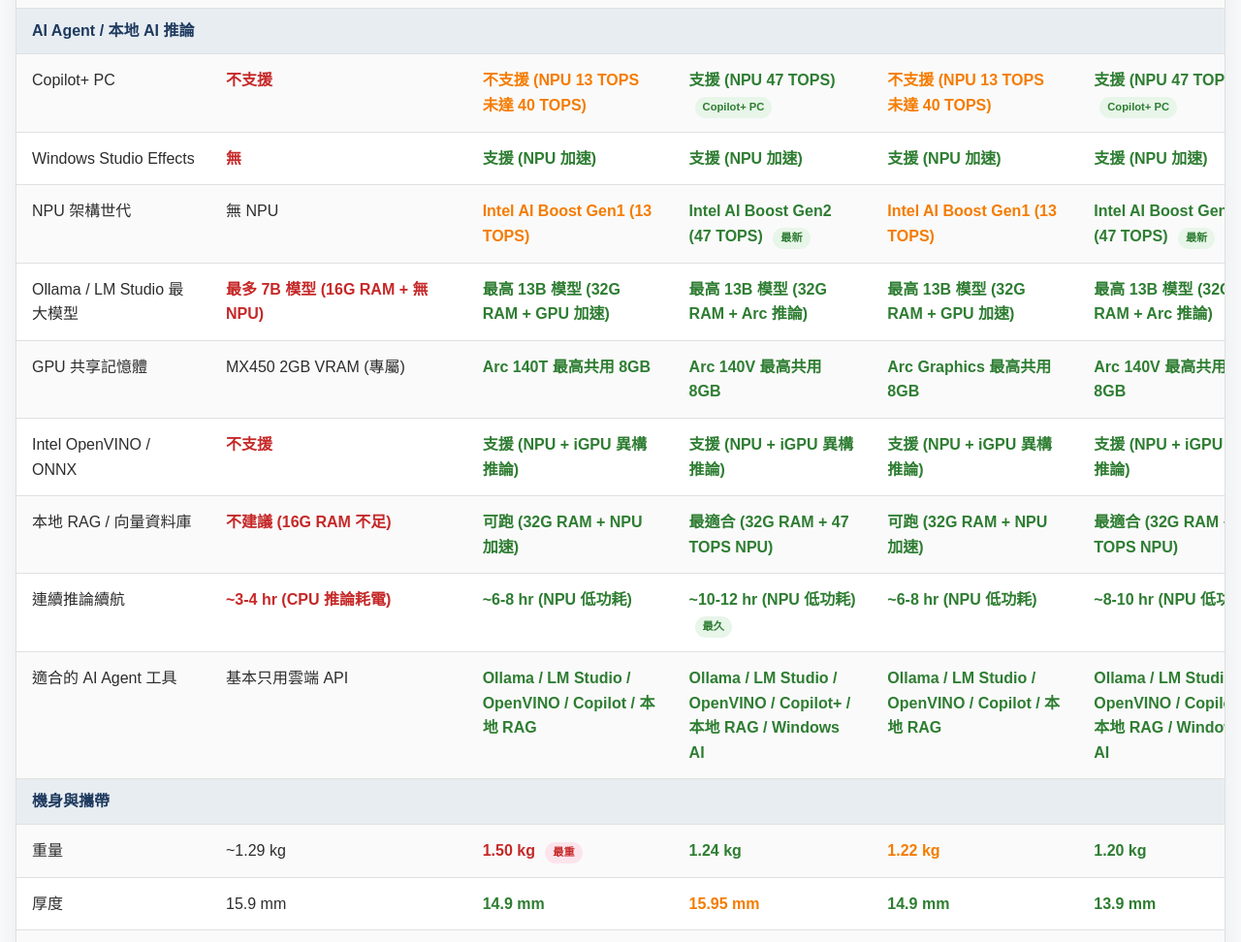
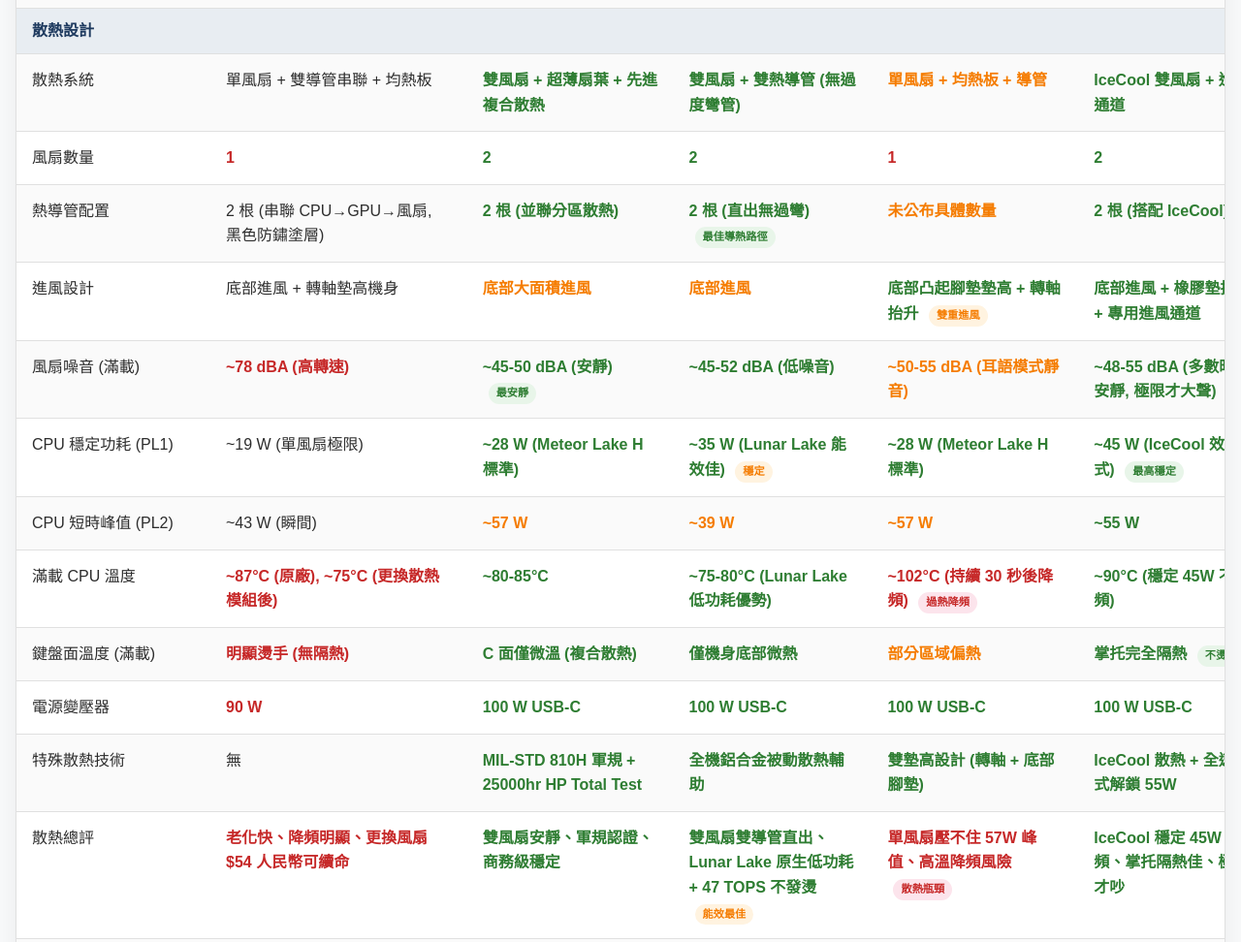
Before and after one commit to CharlieWang0012/laptop-compare, a plain HTML site: page index.html in a window 1280 px wide. Shown: the part 2420-3392 px from the top of the page at 97% size. Drawn offline with Linux system fonts and the light colour scheme.

Commit message:
add: 散熱設計完整分類 (11項)

```diff
--- a/index.html
+++ b/index.html
@@ -136,6 +136,20 @@
 <tr><td>色域/亮度</td><td>100% sRGB / ~300 nits</td><td class="win">100% DCI-P3 / 500 nits HDR</td><td class="win">100% DCI-P3 / 400 nits</td><td class="win">100% DCI-P3 / 600 nits HDR</td><td class="win">100% DCI-P3 / 400 nits</td></tr>
 <tr><td>認證/特色</td><td>無</td><td class="win">VESA HDR 400 / Dolby Vision / TUV 護眼</td><td class="win">VESA HDR True Black 500 / TUV 護眼</td><td class="win">VESA HDR True Black 600 / Dolby Vision / TUV 護眼</td><td class="win">VESA HDR True Black 500 / Dolby Vision / TUV 護眼</td></tr>
 
+<tr class="spec-category"><td colspan="6">散熱設計</td></tr>
+<tr><td>散熱系統</td><td>單風扇 + 雙導管串聯 + 均熱板</td><td class="win">雙風扇 + 超薄扇葉 + 先進複合散熱</td><td class="win">雙風扇 + 雙熱導管 (無過度彎管)</td><td class="tie">單風扇 + 均熱板 + 導管</td><td class="win">IceCool 雙風扇 + 進風通道</td></tr>
+<tr><td>風扇數量</td><td class="lose">1</td><td class="win">2</td><td class="win">2</td><td class="lose">1</td><td class="win">2</td></tr>
+<tr><td>熱導管配置</td><td>2 根 (串聯 CPU→GPU→風扇, 黑色防鏽塗層)</td><td class="win">2 根 (並聯分區散熱)</td><td class="win">2 根 (直出無過彎) <span class="badge badge-best">最佳導熱路徑</span></td><td class="tie">未公布具體數量</td><td class="win">2 根 (搭配 IceCool)</td></tr>
+<tr><td>進風設計</td><td>底部進風 + 轉軸墊高機身</td><td class="tie">底部大面積進風</td><td class="tie">底部進風</td><td class="win">底部凸起腳墊墊高 + 轉軸抬升 <span class="badge badge-good">雙重進風</span></td><td class="win">底部進風 + 橡膠墊抬升 + 專用進風通道</td></tr>
+<tr><td>風扇噪音 (滿載)</td><td class="lose">~78 dBA (高轉速)</td><td class="win">~45-50 dBA (安靜) <span class="badge badge-best">最安靜</span></td><td class="win">~45-52 dBA (低噪音)</td><td class="tie">~50-55 dBA (耳語模式靜音)</td><td class="win">~48-55 dBA (多數時間安靜, 極限才大聲)</td></tr>
+<tr><td>CPU 穩定功耗 (PL1)</td><td>~19 W (單風扇極限)</td><td class="win">~28 W (Meteor Lake H 標準)</td><td class="win">~35 W (Lunar Lake 能效佳) <span class="badge badge-good">穩定</span></td><td class="win">~28 W (Meteor Lake H 標準)</td><td class="win">~45 W (IceCool 效能模式) <span class="badge badge-best">最高穩定</span></td></tr>
+<tr><td>CPU 短時峰值 (PL2)</td><td>~43 W (瞬間)</td><td class="tie">~57 W</td><td class="tie">~39 W</td><td class="tie">~57 W</td><td class="win">~55 W</td></tr>
+<tr><td>滿載 CPU 溫度</td><td class="lose">~87°C (原廠), ~75°C (更換散熱模組後)</td><td class="win">~80-85°C</td><td class="win">~75-80°C (Lunar Lake 低功耗優勢)</td><td class="lose">~102°C (持續 30 秒後降頻) <span class="badge badge-note">過熱降頻</span></td><td class="win">~90°C (穩定 45W 不掉頻)</td></tr>
+<tr><td>鍵盤面溫度 (滿載)</td><td class="lose">明顯燙手 (無隔熱)</td><td class="win">C 面僅微溫 (複合散熱)</td><td class="win">僅機身底部微熱</td><td class="tie">部分區域偏熱</td><td class="win">掌托完全隔熱 <span class="badge badge-best">不燙手</span></td></tr>
+<tr><td>電源變壓器</td><td class="lose">90 W</td><td class="win">100 W USB-C</td><td class="win">100 W USB-C</td><td class="win">100 W USB-C</td><td class="win">100 W USB-C</td></tr>
+<tr><td>特殊散熱技術</td><td>無</td><td class="win">MIL-STD 810H 軍規 + 25000hr HP Total Test</td><td class="win">全機鋁合金被動散熱輔助</td><td class="win">雙墊高設計 (轉軸 + 底部腳墊)</td><td class="win">IceCool 散熱 + 全速模式解鎖 55W</td></tr>
+<tr><td>散熱總評</td><td class="lose">老化快、降頻明顯、更換風扇 $54 人民幣可續命</td><td class="win">雙風扇安靜、軍規認證、商務級穩定</td><td class="win">雙風扇雙導管直出、Lunar Lake 原生低功耗 + 47 TOPS 不發燙 <span class="badge badge-good">能效最佳</span></td><td class="lose">單風扇壓不住 57W 峰值、高溫降頻風險 <span class="badge badge-note">散熱瓶頸</span></td><td class="win">IceCool 穩定 45W 不掉頻、掌托隔熱佳、極限才吵</td></tr>
+
 <tr class="spec-category"><td colspan="6">AI Agent / 本地 AI 推論</td></tr>
 <tr><td>Copilot+ PC</td><td class="lose">不支援</td><td class="tie">不支援 (NPU 13 TOPS 未達 40 TOPS)</td><td class="win">支援 (NPU 47 TOPS) <span class="badge badge-best">Copilot+ PC</span></td><td class="tie">不支援 (NPU 13 TOPS 未達 40 TOPS)</td><td class="win">支援 (NPU 47 TOPS) <span class="badge badge-best">Copilot+ PC</span></td></tr>
 <tr><td>Windows Studio Effects</td><td class="lose">無</td><td class="win">支援 (NPU 加速)</td><td class="win">支援 (NPU 加速)</td><td class="win">支援 (NPU 加速)</td><td class="win">支援 (NPU 加速)</td></tr>
```
